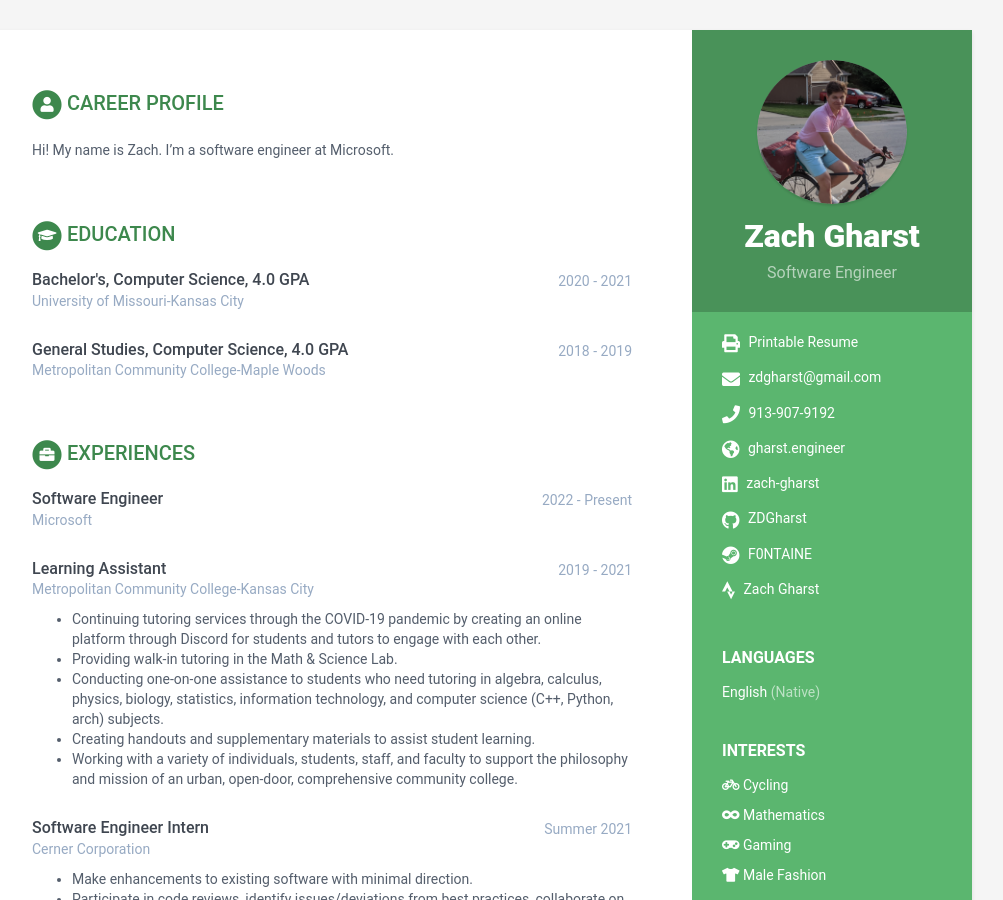
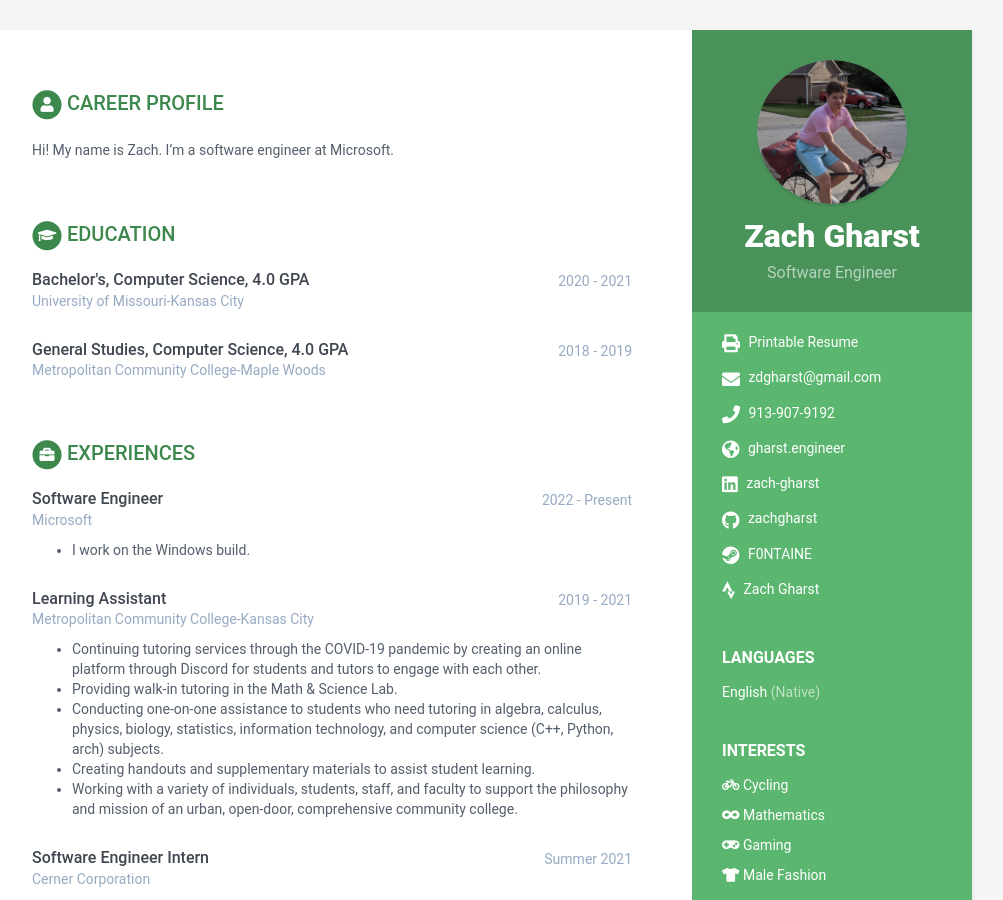
Before and after one commit to zachgharst/zachgharst.github.io, a Jekyll site: the page built from index.html, in a window 1280 px wide and 900 px high. Shown: the whole window, without its empty margins (168-1171 px from the left). Built offline with Jekyll 4.4.1, drawn with Linux system fonts in a browser that asks for light colours.

Commit message:
Update GitHub username

```diff
--- a/_data/data.yml
+++ b/_data/data.yml
@@ -16,7 +16,7 @@ sidebar:
     phone: 913-907-9192
     website: gharst.engineer #do not add http://
     linkedin: zach-gharst
-    github: ZDGharst
+    github: zachgharst
     telegram: # add your nickname without '@' sign
     gitlab:
     bitbucket:
@@ -70,6 +70,8 @@ experiences:
     - role: Software Engineer
       time: 2022 - Present
       company: Microsoft
+      details: |
+          - I work on the Windows build.
 
     - role: Learning Assistant
       time: 2019 - 2021
```
